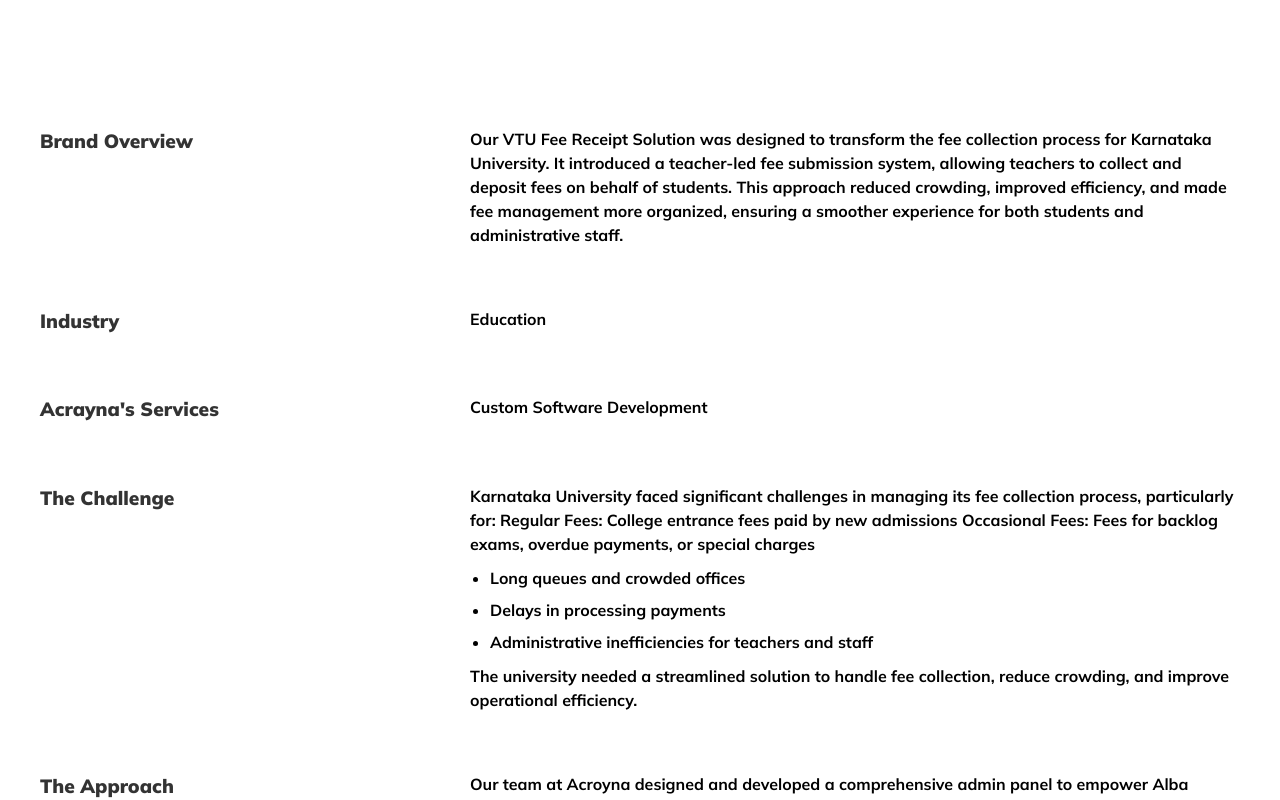
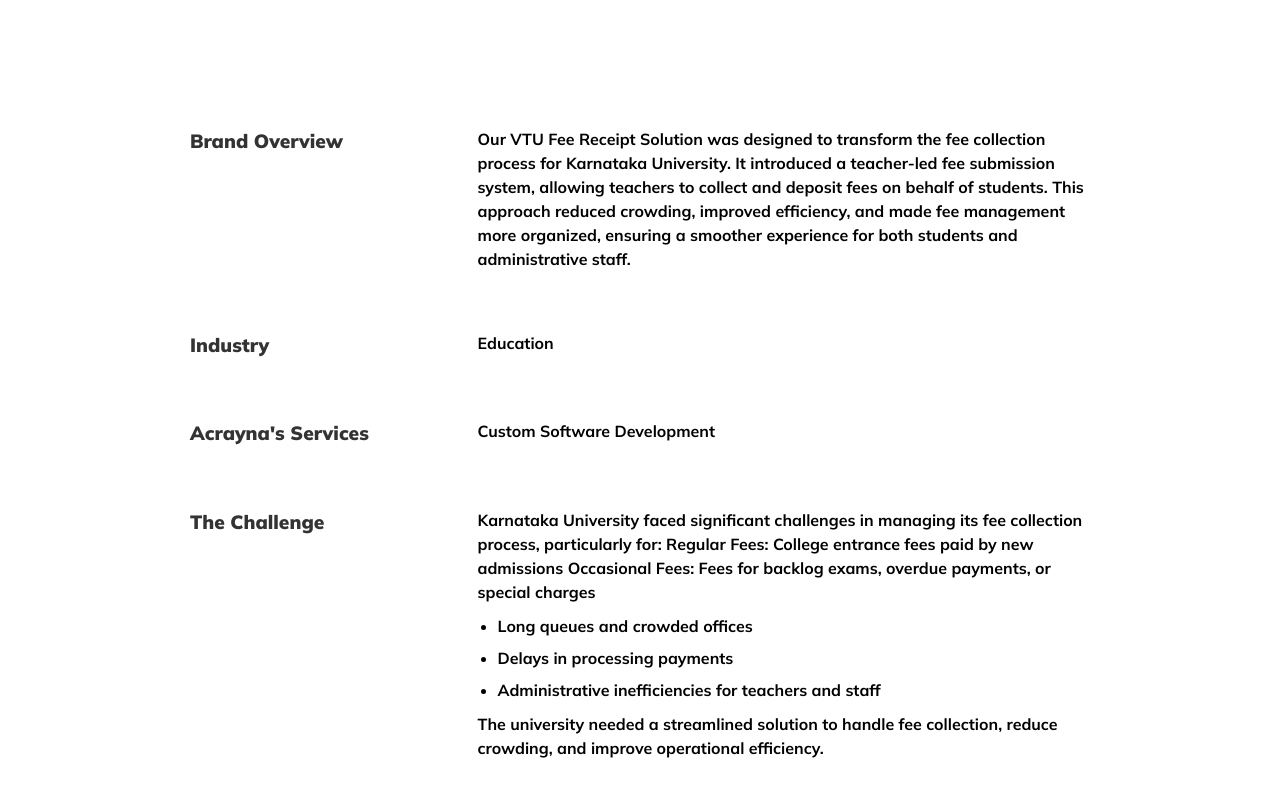
Before and after one commit to KLokesh007/acroyna, a Next.js app: page /CaseStudies/CaseStudy3 in a window 1280 px wide. Shown: the part 1220-2020 px from the top of the page. Built offline with nearby package versions, Linux system fonts and the light colour scheme; a web font is replaced by a local one.

Commit message:
albamart

```diff
--- a/components/CaseStudies/AlbaMartapp/alba.css
+++ b/components/CaseStudies/AlbaMartapp/alba.css
@@ -42,7 +42,7 @@
   flex: 1;
   font-size: 1rem;
   font-weight: 700;
-  color: #555;
+  color: black;
   text-align: left;
   max-width: 800px; /* Ensures readable line length */
   padding-left: 30px; /* Gap between title and text */
--- a/components/CaseStudies/Albaadmin/layout.tsx
+++ b/components/CaseStudies/Albaadmin/layout.tsx
@@ -5,8 +5,9 @@
     return (
         <><div className="dashboard-container">
             <header className="dashboard-header">
-                <h1>Alba Mart Admin</h1>
-                <h2>Web App</h2>
+                <span className="alba-bold">
+                    Alba Mart Admin <br /> Web App
+                </span>
             </header>
 
             <div className="dashboard-image-container">
--- a/components/CaseStudies/VtuReceipt/vtu.css
+++ b/components/CaseStudies/VtuReceipt/vtu.css
@@ -46,7 +46,7 @@
   margin-right: auto;
   margin-left: auto;
   flex-wrap: wrap; /* Ensure responsiveness on smaller screens */
-  max-width: 1200px; /* Constrain the maximum width */
+  max-width: 900px;/* Constrain the maximum width */
   gap: 20px; /* Add spacing between items */
 }
 
```
Also changed, not shown: components/CaseStudies/Albaadmin/admin.css (+2 -7 lines).
